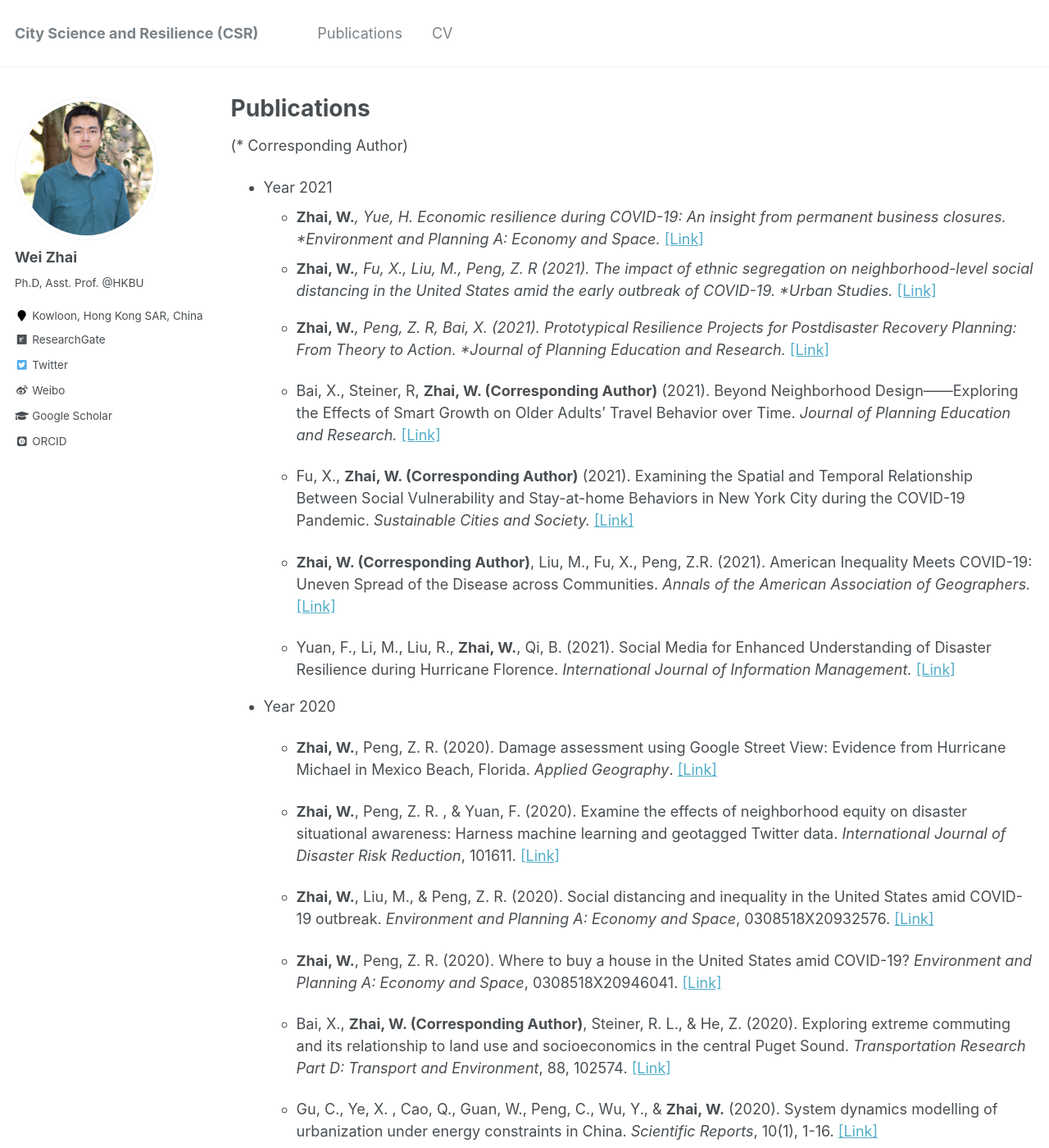
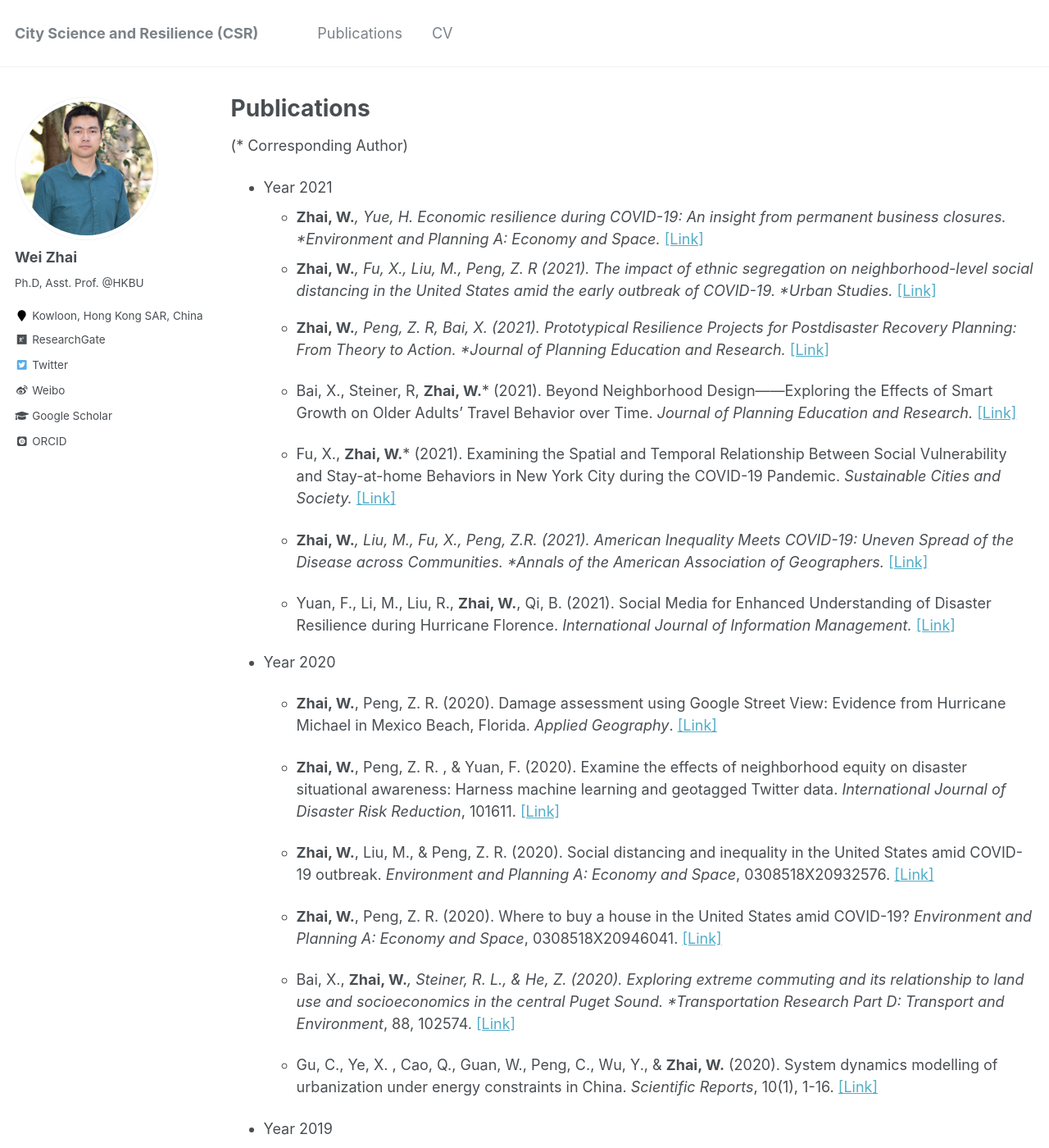
Before and after one commit to skywalkerzhai/weizhai.github.io, a Jekyll site: the page built from _pages/publications.md, in a window 1280 px wide and 1400 px high. Shown: the whole window at 82% size. Built offline with Jekyll 4.4.1, drawn with Linux system fonts in a browser that asks for light colours; some web fonts are replaced.

Commit message:
Update publications.md

```diff
--- a/_pages/publications.md
+++ b/_pages/publications.md
@@ -10,11 +10,11 @@ author_profile: true
   * **Zhai, W.***, Fu, X., Liu, M., Peng, Z. R (2021). The impact of ethnic segregation on neighborhood-level social distancing in the United States amid the early outbreak of COVID-19. *Urban Studies.* [[Link]](https://doi.org/10.1177/00420980211050183)
   * **Zhai, W.***, Peng, Z. R, Bai, X. (2021). Prototypical Resilience Projects for Postdisaster Recovery Planning: From Theory to Action. *Journal of Planning Education and Research.* [[Link]](https://journals.sagepub.com/eprint/2XZCVZQQNWAKW7QDWK4H/full)
 
-  * Bai, X., Steiner, R, **Zhai, W. (Corresponding Author)** (2021). Beyond Neighborhood Design——Exploring the Effects of Smart Growth on Older Adults’ Travel Behavior over Time. *Journal of Planning Education and Research.* [[Link]](https://doi.org/10.1177/0739456X211020352)
+  * Bai, X., Steiner, R, **Zhai, W.*** (2021). Beyond Neighborhood Design——Exploring the Effects of Smart Growth on Older Adults’ Travel Behavior over Time. *Journal of Planning Education and Research.* [[Link]](https://doi.org/10.1177/0739456X211020352)
 
-  * Fu, X., **Zhai, W. (Corresponding Author)** (2021).  Examining the Spatial and Temporal Relationship Between Social Vulnerability and Stay-at-home Behaviors in New York City during the COVID-19 Pandemic. *Sustainable Cities and Society.* [[Link]](https://doi.org/10.1016/j.scs.2021.102757)
+  * Fu, X., **Zhai, W.*** (2021).  Examining the Spatial and Temporal Relationship Between Social Vulnerability and Stay-at-home Behaviors in New York City during the COVID-19 Pandemic. *Sustainable Cities and Society.* [[Link]](https://doi.org/10.1016/j.scs.2021.102757)
 
-  * **Zhai, W. (Corresponding Author)**, Liu, M., Fu, X., Peng, Z.R. (2021). American Inequality Meets COVID-19: Uneven Spread of the Disease across Communities. *Annals of the American Association of Geographers.* [[Link]](https://www.tandfonline.com/doi/abs/10.1080/24694452.2020.1866489?journalCode=raag21)
+  * **Zhai, W.***, Liu, M., Fu, X., Peng, Z.R. (2021). American Inequality Meets COVID-19: Uneven Spread of the Disease across Communities. *Annals of the American Association of Geographers.* [[Link]](https://www.tandfonline.com/doi/abs/10.1080/24694452.2020.1866489?journalCode=raag21)
 
   * Yuan, F., Li, M., Liu, R., **Zhai, W.**, Qi, B. (2021). Social Media for Enhanced Understanding of Disaster Resilience during Hurricane Florence. *International Journal of Information Management.* [[Link]](https://www.sciencedirect.com/science/article/pii/S0268401220314882?dgcid=coauthor)
 
@@ -29,7 +29,7 @@ author_profile: true
 
   * **Zhai, W.**, Peng, Z. R. (2020). Where to buy a house in the United States amid COVID-19? *Environment and Planning A: Economy and Space*, 0308518X20946041. [[Link]](https://journals.sagepub.com/doi/10.1177/0308518X20946041)
 
-  * Bai, X., **Zhai, W. (Corresponding Author)**, Steiner, R. L., & He, Z. (2020). Exploring extreme commuting and its relationship to land use and socioeconomics in the central Puget Sound. *Transportation Research Part D: Transport and Environment*, 88, 102574. [[Link]](https://doi.org/10.1016/j.trd.2020.102574)
+  * Bai, X., **Zhai, W.***, Steiner, R. L., & He, Z. (2020). Exploring extreme commuting and its relationship to land use and socioeconomics in the central Puget Sound. *Transportation Research Part D: Transport and Environment*, 88, 102574. [[Link]](https://doi.org/10.1016/j.trd.2020.102574)
 
   * Gu, C., Ye, X. , Cao, Q., Guan, W., Peng, C., Wu, Y., & **Zhai, W.** (2020). System dynamics modelling of urbanization under energy constraints in China. *Scientific Reports*, 10(1), 1-16. [[Link]](https://doi.org/10.1038/s41598-020-66125-3)
 
```
